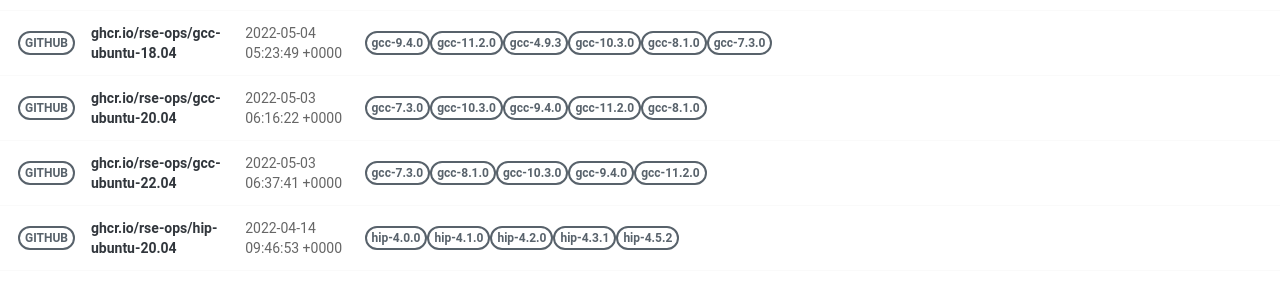
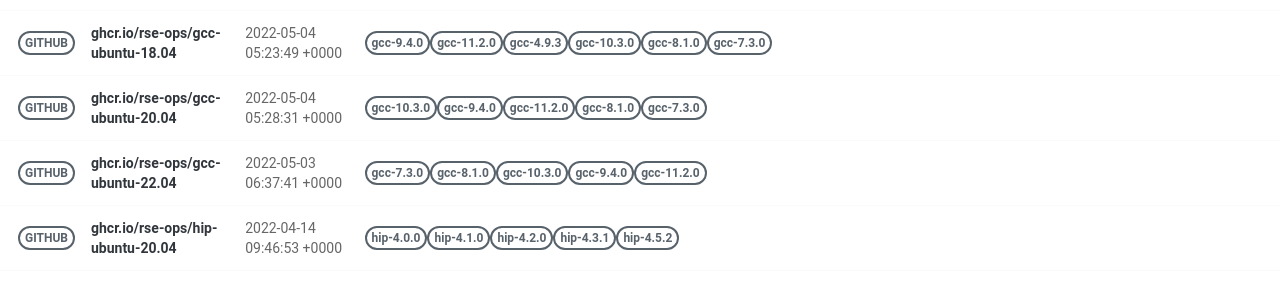
Before and after one commit to rse-ops/docker-images, a Jekyll site: the page built from pages/index.md, in a window 1280 px wide. Shown: the part 581-863 px from the top of the page. Built offline with Jekyll 4.4.1, drawn with Linux system fonts in a browser that asks for light colours; nearby versions of some CDN libraries.

Commit message:
Automated push to update library 2022-05-04

```diff
--- a/_library/ghcr.io-rse-ops-gcc-ubuntu-20.04.md
+++ b/_library/ghcr.io-rse-ops-gcc-ubuntu-20.04.md
@@ -1,14 +1,11 @@
 ---
 layout: container
 name: ghcr.io/rse-ops/gcc-ubuntu-20.04
-updated_at: 2022-05-03 06:16:22.627838
+updated_at: 2022-05-04 05:28:31.358878
 
 
 container_url: https://github.com/orgs/rse-ops/packages/container/package/gcc-ubuntu-20.04
 versions:
- - tag: gcc-7.3.0
-   dockerfile: https://github.com/rse-ops/docker-images/blob/main/ubuntu/gcc/Dockerfile
-   manifest: https://crane.ggcr.dev/manifest/ghcr.io/rse-ops/gcc-ubuntu-20.04:gcc-7.3.0
  - tag: gcc-10.3.0
    dockerfile: https://github.com/rse-ops/docker-images/blob/main/ubuntu/gcc/Dockerfile
    manifest: https://crane.ggcr.dev/manifest/ghcr.io/rse-ops/gcc-ubuntu-20.04:gcc-10.3.0
```
Also changed, not shown: other parts of _library/ghcr.io-rse-ops-gcc-ubuntu-20.04.md (+3 -0 lines).
